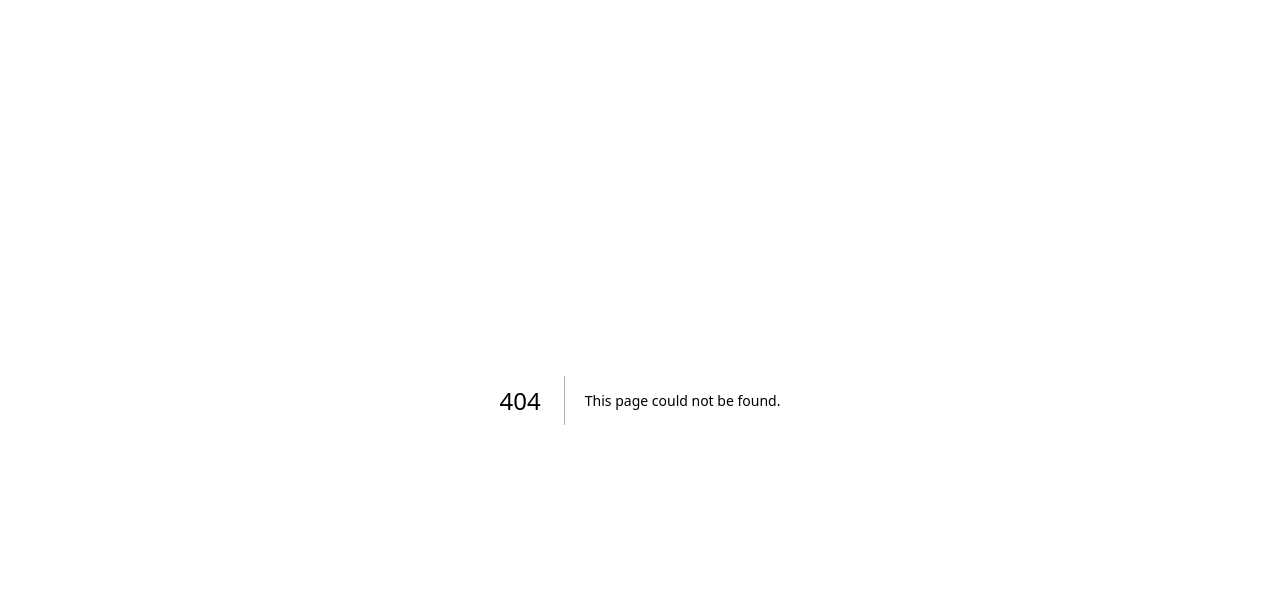
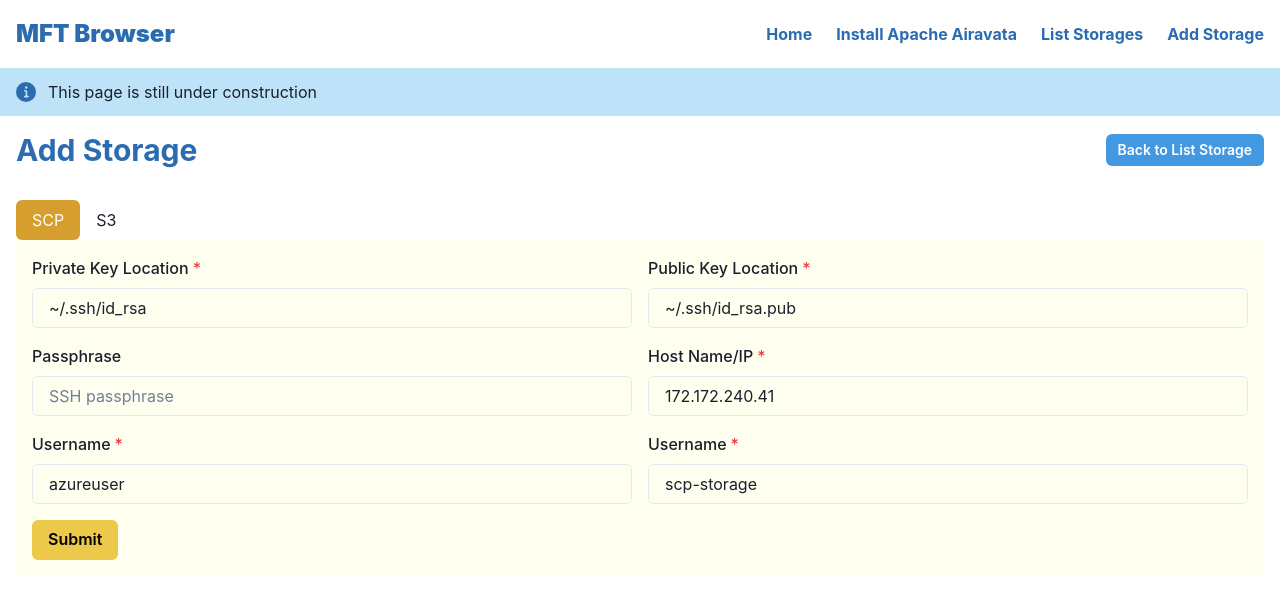
Before and after one commit to SagorLevy/Airavata-MFT-Frontend, a Next.js app: page /install-apache-airavata in a window 1280 px wide. Before the commit this address had no page. Shown: the top 614 px of the page. Built offline with nearby package versions, Linux system fonts and the light colour scheme.

Commit message:
Create install-apache-airavata.js

```diff
--- /dev/null
+++ b/pages/install-apache-airavata.js
@@ -0,0 +1,249 @@
+
+import { useEffect, useState } from 'react';
+import { Field, FieldArray, Form, Formik } from 'formik';
+
+import
+{
+    Button, Text, Table,
+    Alert,
+    AlertIcon,
+    Heading,
+    Container,
+    Badge,
+    Flex,
+    Modal,
+    ModalOverlay,
+    ModalContent,
+    ModalHeader,
+    ModalFooter,
+    ModalBody,
+    ModalCloseButton,
+    FormControl,
+    FormLabel,
+    FormErrorMessage,
+    FormHelperText,
+    Input,
+    SimpleGrid,
+    Tabs, TabList, TabPanels, Tab, TabPanel,
+    Switch
+
+} from '@chakra-ui/react';
+import { NavBar } from '../components/NavBar';
+import { Notice } from '../components/Notice';
+export default function AddStorage()
+{
+    return (
+        <>
+            <NavBar />
+            <Notice status="info">
+                This page is still under construction
+            </Notice>
+
+            <Container maxW='container.2xl' p={4}>
+
+                <Flex justify='space-between' alignItems='center'>
+                    <Heading color='blue.600' size='lg'>Add Storage</Heading>
+
+                    <Button bg='blue.400' size='sm' color='white' _hover={{
+                        bg: 'blue.600'
+                    }} as='a' href='/list-storages'>Back to List Storage</Button>
+                </Flex>
+
+                <Tabs mt={8} variant='unstyled'>
+                    <TabList>
+                        <Tab rounded='md' _selected={{ color: 'white', bg: 'yellow.500' }}>SCP</Tab>
+                        <Tab rounded='md' _selected={{ color: 'white', bg: 'purple.400' }}>S3</Tab>
+                    </TabList>
+                    <TabPanels>
+                        <TabPanel bg='yellow.50' p={4} rounded='md'>
+                            <SCPForm />
+                        </TabPanel>
+                        <TabPanel bg='purple.50' p={4} rounded='md'>
+                            <S3Form />
+                        </TabPanel>
+                    </TabPanels>
+                </Tabs>
+
+            </Container>
+        </>
+    );
+}
+
+
+const SCPForm = () =>
+{
+    return (
+        <>
+            <Formik
+                initialValues={{
+                    private_key_location: '~/.ssh/id_rsa',
+                    public_key_location: '~/.ssh/id_rsa.pub',
+                    passphrase: '',
+                    host_name_ip: '172.172.240.41',
+                    username: 'azureuser',
+                    storage_name: 'scp-storage',
+                }}
+                onSubmit={(values, actions) =>
+                {
+                    alert(JSON.stringify(values, null, 2));
+                    actions.setSubmitting(false);
+                }}
+            >
+                {(props) => (
+                    <Form>
+                        <SimpleGrid columns={2} spacing={4}>
+                            <Field name='private_key_location'>
+                                {({ field, form }) => (
+                                    <>
+                                        <FormControl isRequired>
+                                            <FormLabel>Private Key Location</FormLabel>
+                                            <Input {...field} placeholder='private key location' />
+                                        </FormControl>
+                                    </>
+                                )}
+                            </Field>
+
+                            <Field name='public_key_location'>
+                                {({ field, form }) => (
+                                    <>
+                                        <FormControl isRequired>
+                                            <FormLabel>Public Key Location</FormLabel>
+                                            <Input {...field} placeholder='public key location' />
+                                        </FormControl>
+                                    </>
+                                )}
+                            </Field>
+
+                            <Field name='passphrase'>
+                                {({ field, form }) => (
+                                    <>
+                                        <FormControl>
+                                            <FormLabel>Passphrase</FormLabel>
+                                            <Input {...field} placeholder='SSH passphrase' />
+                                        </FormControl>
+                                    </>
+                                )}
+                            </Field>
+
+                            <Field name='host_name_ip'>
+                                {({ field, form }) => (
+                                    <>
+                                        <FormControl isRequired>
+                                            <FormLabel>Host Name/IP</FormLabel>
+                                            <Input {...field} placeholder='hostname/ip' />
+                                        </FormControl>
+                                    </>
+                                )}
+                            </Field>
+
+                            <Field name='username'>
+                                {({ field, form }) => (
+                                    <>
+                                        <FormControl isRequired>
+                                            <FormLabel>Username</FormLabel>
+                                            <Input {...field} placeholder='username' />
+                                        </FormControl>
+                                    </>
+                                )}
+                            </Field>
+                            <Field name='storage_name'>
+                                {({ field, form }) => (
+                                    <>
+                                        <FormControl isRequired>
+                                            <FormLabel>Username</FormLabel>
+                                            <Input {...field} placeholder='storage name' />
+                                        </FormControl>
+                                    </>
+                                )}
+                            </Field>
+
+                        </SimpleGrid>
+                        <Button
+                            mt={4}
+                            colorScheme='yellow'
+                            isLoading={props.isSubmitting}
+                            type='submit'
+                        >
+                            Submit
+                        </Button>
+                    </Form>
+                )}
+            </Formik>
+
+        </>
+    );
+};
+
+
+const S3Form = () =>
+{
+    const [isSessionToken, setIsSessionToken] = useState(true);
+    const [isS3Bucket, setIsS3Bucket] = useState(false);
+    return (
+        <>
+            <Formik
+                initialValues={{
+                    access_key_id: '???',
+                    secret_access_key: '???',
+                }}
+                onSubmit={(values, actions) =>
+                {
+                    alert(JSON.stringify(values, null, 2));
+                    actions.setSubmitting(false);
+                }}
+            >
+                {(props) => (
+                    <Form>
+                        <SimpleGrid columns={2} spacing={4}>
+                            <Field name='access_key_id'>
+                                {({ field, form }) => (
+                                    <>
+                                        <FormControl isRequired>
+                                            <FormLabel>Access Key ID</FormLabel>
+                                            <Input {...field} placeholder='access_key_id' />
+                                        </FormControl>
+                                    </>
+                                )}
+                            </Field>
+
+                            <Field name='secret_access_key'>
+                                {({ field, form }) => (
+                                    <>
+                                        <FormControl isRequired>
+                                            <FormLabel>Secret Access Key</FormLabel>
+                                            <Input {...field} placeholder='secret_access_key' />
+                                        </FormControl>
+                                    </>
+                                )}
+                            </Field>
+
+
+                            <FormControl>
+                                <FormLabel>Session Token?</FormLabel>
+                                <Switch isChecked={isSessionToken}
+                                    onChange={() => setIsSessionToken(!isSessionToken)} colorScheme='purple' />
+                            </FormControl>
+
+                            <FormControl>
+                                <FormLabel>AWS S3 Bucket?</FormLabel>
+                                <Switch isChecked={isS3Bucket}
+                                    onChange={() => setIsS3Bucket(!isS3Bucket)} colorScheme='purple' />
+                            </FormControl>
+
+                        </SimpleGrid>
+
+                        <Button
+                            mt={4}
+                            colorScheme='purple'
+                            isLoading={props.isSubmitting}
+                            type='submit'
+                        >
+                            Submit
+                        </Button>
+                    </Form>
+                )}
+            </Formik>
+
+        </>
+    );
+};
```
